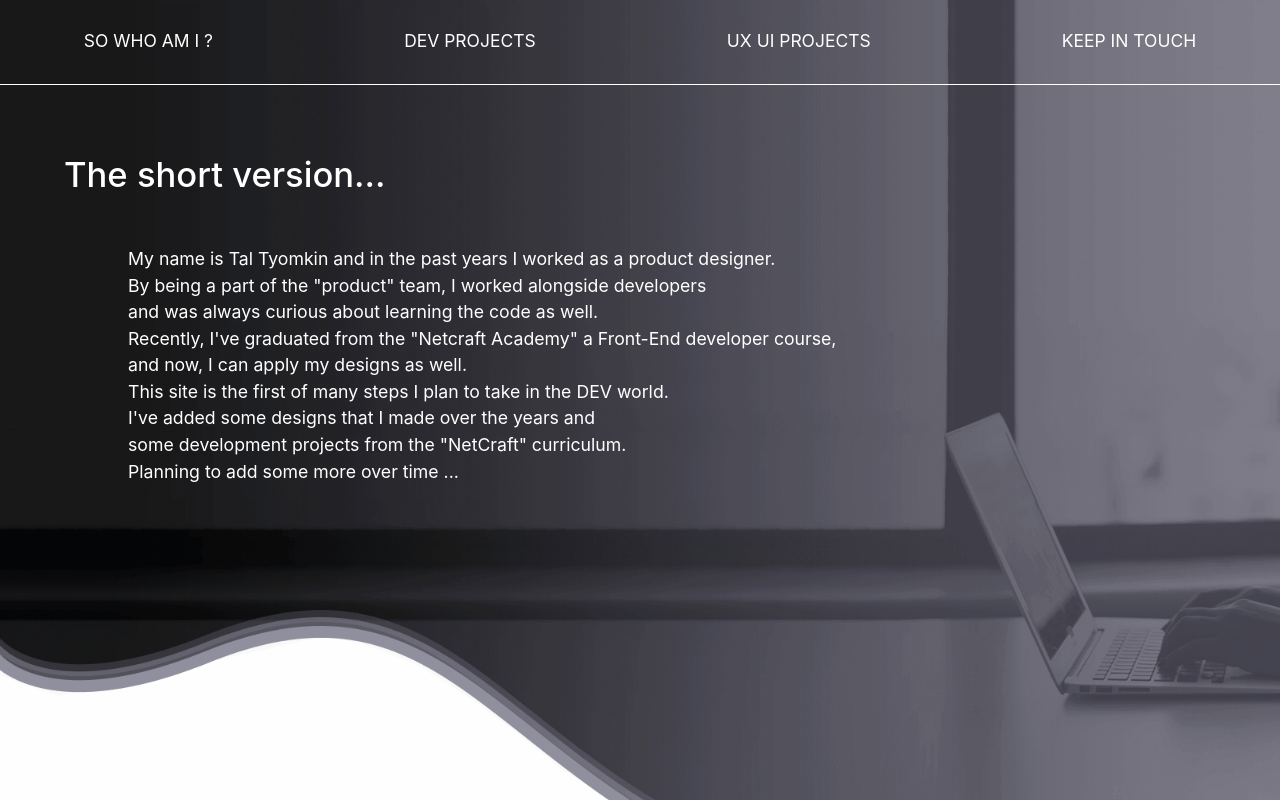
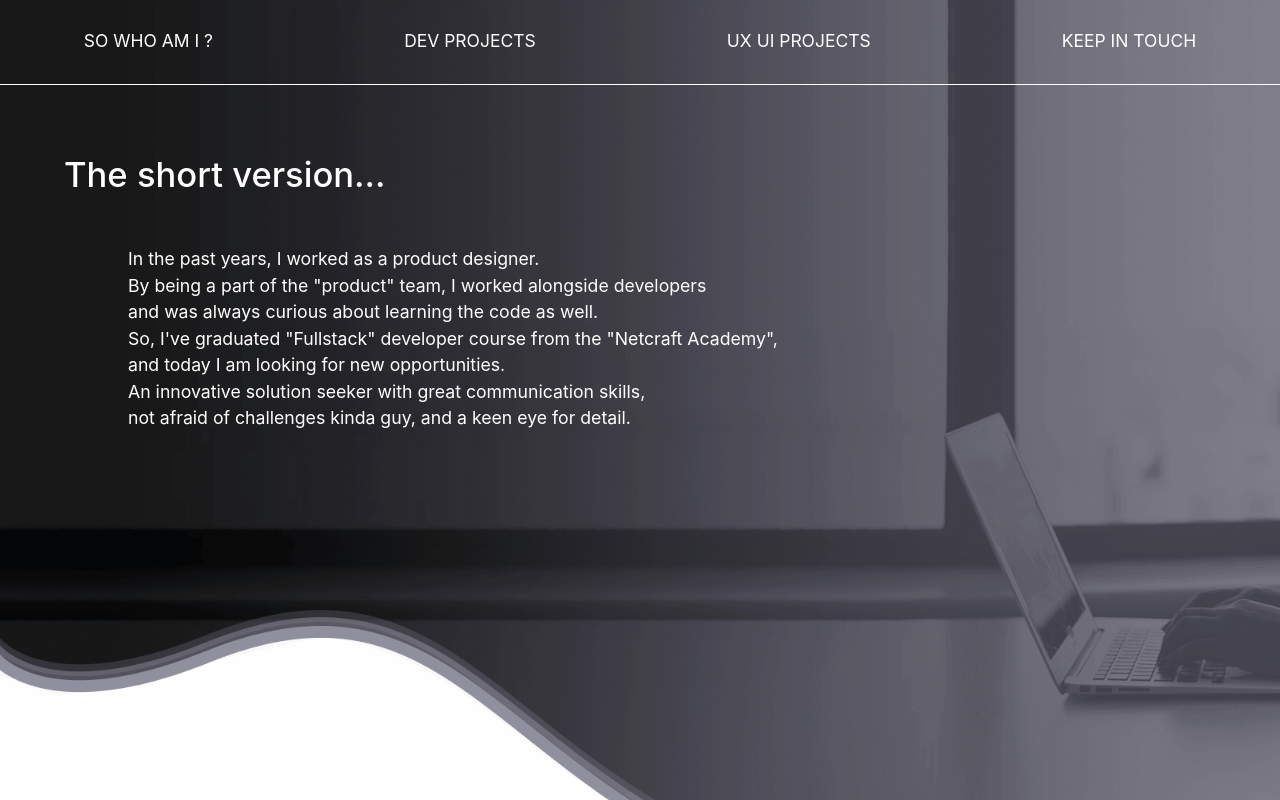
Before and after one commit to TalTyomkin/MySite, a React (Create React App) app: page / in a window 1280 px wide. Shown: the top 800 px of the page. Built offline with nearby package versions, Linux system fonts and the light colour scheme.

Commit message:
update text

```diff
--- a/src/Components/StoreProvider/StoreProvider.js
+++ b/src/Components/StoreProvider/StoreProvider.js
@@ -13,15 +13,13 @@ const StoreProvider = (props) => {
                 contact:"Say what's up...",
             },
             aboutMeText:<p id={"text"}>
-                My name is Tal Tyomkin and in the past years I worked as a product designer.<br/>
+                In the past years, I worked as a product designer.<br/>
                 By being a part of the "product" team, I worked alongside developers<br/>
                 and was always curious about learning the code as well.<br/>
-                Recently, I've graduated from the "Netcraft Academy" a Front-End developer course,<br/>
-                and now, I can apply my designs as well.<br/>
-                This site is the first of many steps I plan to take in the DEV world.<br/>
-                I've added some designs that I made over the years and<br/>
-                some development projects from the "NetCraft" curriculum.<br/>
-                Planning to add some more over time ...</p>,
+                So, I've graduated "Fullstack" developer course from the "Netcraft Academy",<br/>
+                and today I am looking for new opportunities.<br/>
+                An innovative solution seeker with great communication skills,<br/>
+                not afraid of challenges kinda guy, and a keen eye for detail.</p>,
             projects:{
                 dev:{
                     youtube:{
```
